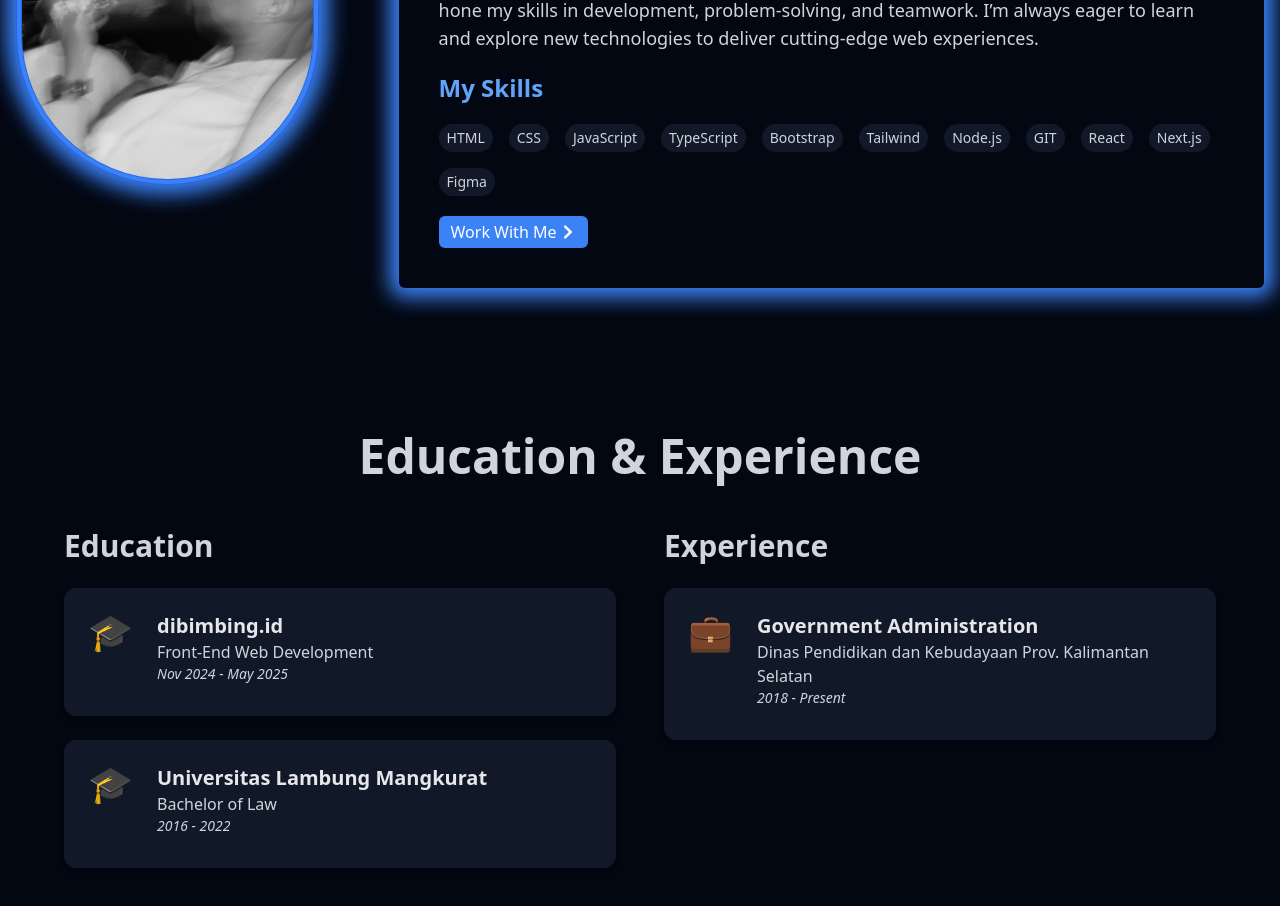
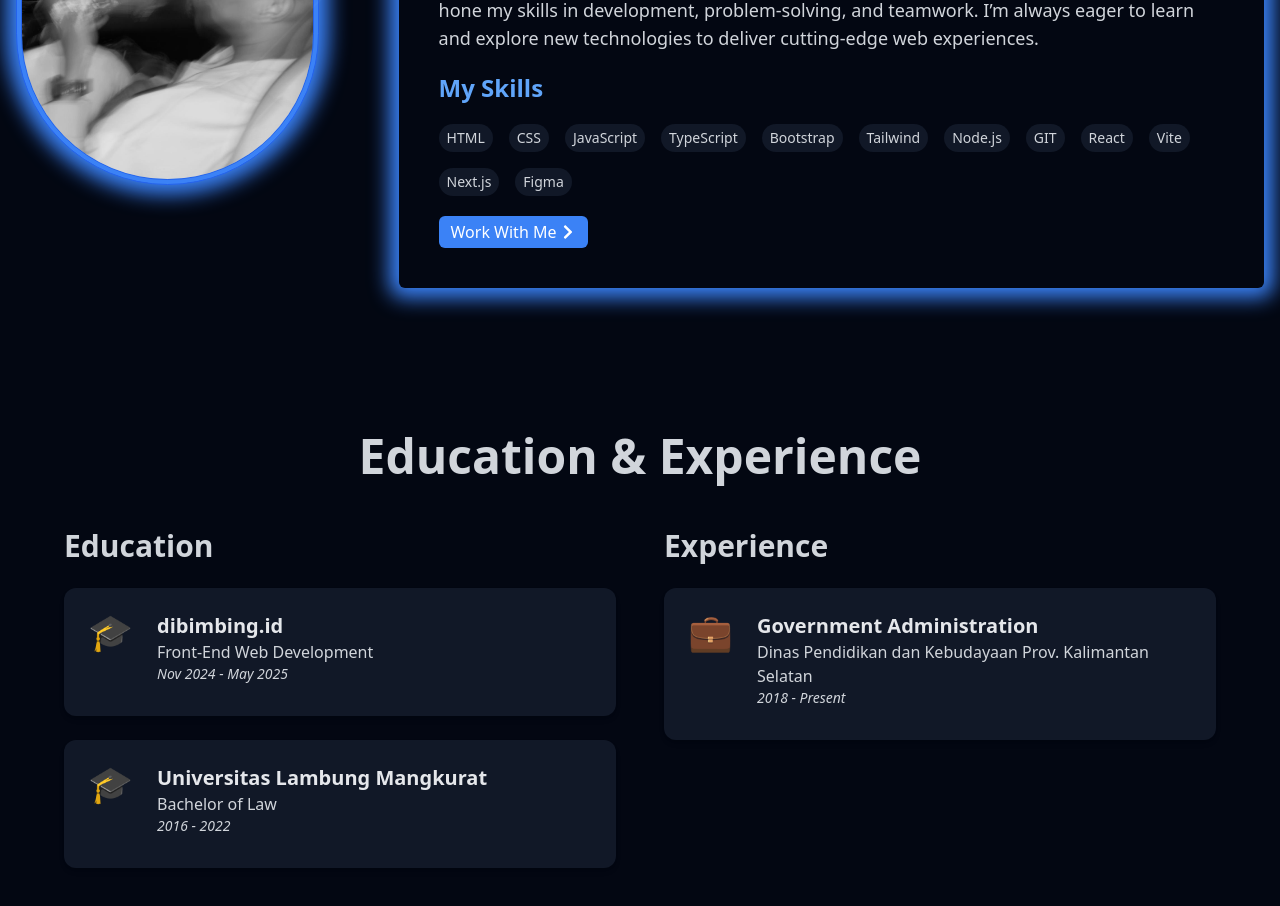
Before and after one commit to ryanhendrawan9/Portfolio, a React (Vite) app in the folder my-project/: page / in a window 1280 px wide. Shown: the part 1260-2166 px from the top of the page. Built offline with nearby package versions, Linux system fonts and the light colour scheme.

Commit message:
feat : Update About

```diff
--- a/my-project/src/components/About.jsx
+++ b/my-project/src/components/About.jsx
@@ -70,6 +70,9 @@ const About = () => {
                   React
                 </p>
                 <p className="px-2 py-1 text-gray-300 bg-gray-900 rounded-full cursor-pointer">
+                  Vite
+                </p>
+                <p className="px-2 py-1 text-gray-300 bg-gray-900 rounded-full cursor-pointer">
                   Next.js
                 </p>
                 <p className="px-2 py-1 text-gray-300 bg-gray-900 rounded-full cursor-pointer">
```
